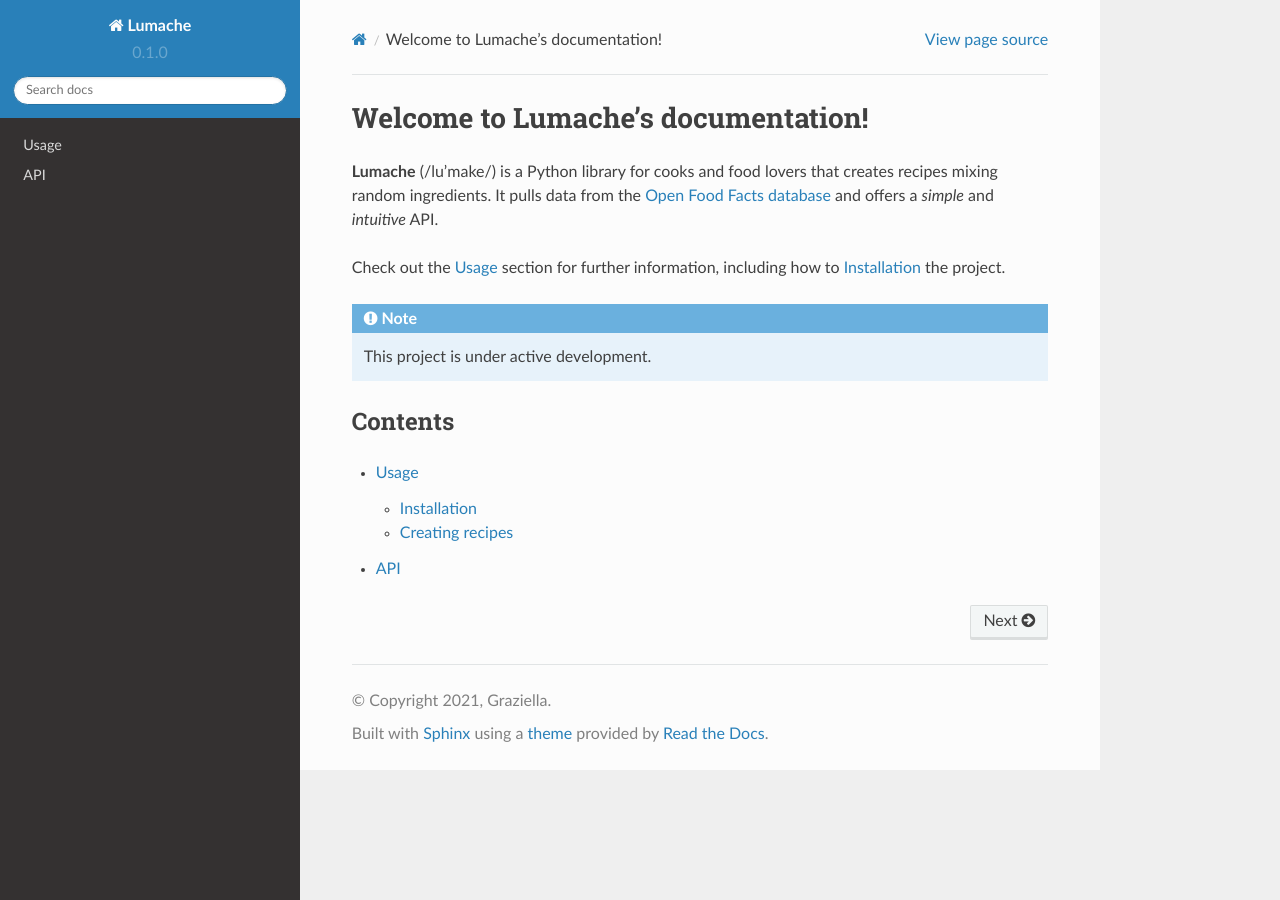
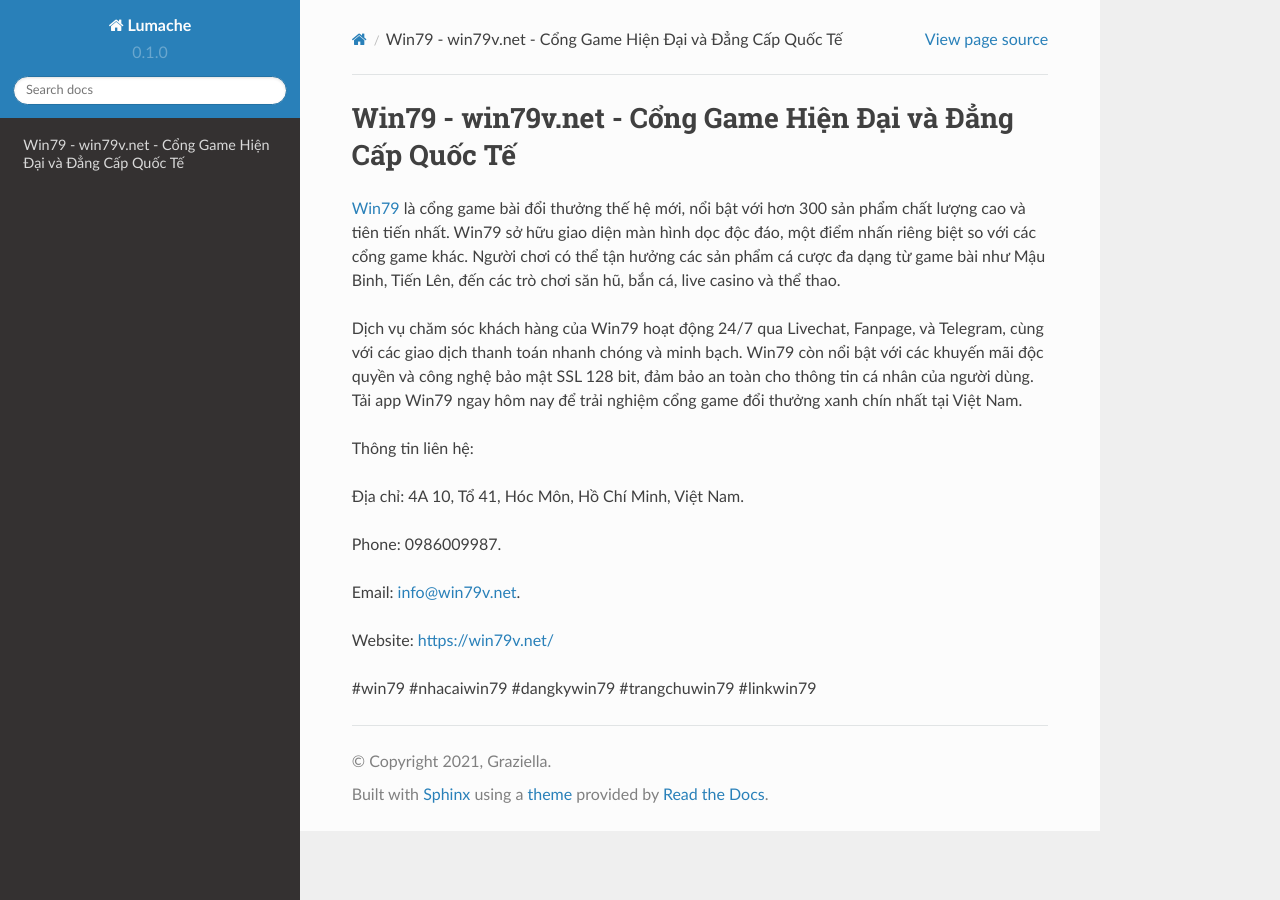
Before and after one commit to nhattuong947/win79vnet, a Sphinx documentation site: the page built from docs/source/index.rst, in a window 1280 px wide. Built offline with Sphinx 7.4.7 and the Read the Docs theme 2.0.0, drawn with Linux system fonts in a browser that asks for light colours.

Commit message:
Update index.rst

```diff
--- a/docs/source/index.rst
+++ b/docs/source/index.rst
@@ -1,22 +1,18 @@
-Welcome to Lumache's documentation!
+Win79 - win79v.net - Cổng Game Hiện Đại và Đẳng Cấp Quốc Tế
 ===================================
 
-**Lumache** (/lu'make/) is a Python library for cooks and food lovers
-that creates recipes mixing random ingredients.
-It pulls data from the `Open Food Facts database <https://world.openfoodfacts.org/>`_
-and offers a *simple* and *intuitive* API.
+`Win79 <https://win79v.net/>`_ là cổng game bài đổi thưởng thế hệ mới, nổi bật với hơn 300 sản phẩm chất lượng cao và tiên tiến nhất. Win79 sở hữu giao diện màn hình dọc độc đáo, một điểm nhấn riêng biệt so với các cổng game khác. Người chơi có thể tận hưởng các sản phẩm cá cược đa dạng từ game bài như Mậu Binh, Tiến Lên, đến các trò chơi săn hũ, bắn cá, live casino và thể thao.
 
-Check out the :doc:`usage` section for further information, including
-how to :ref:`installation` the project.
+Dịch vụ chăm sóc khách hàng của Win79 hoạt động 24/7 qua Livechat, Fanpage, và Telegram, cùng với các giao dịch thanh toán nhanh chóng và minh bạch. Win79 còn nổi bật với các khuyến mãi độc quyền và công nghệ bảo mật SSL 128 bit, đảm bảo an toàn cho thông tin cá nhân của người dùng. Tải app Win79 ngay hôm nay để trải nghiệm cổng game đổi thưởng xanh chín nhất tại Việt Nam.
 
-.. note::
+Thông tin liên hệ:
 
-   This project is under active development.
+Địa chỉ: 4A 10, Tổ 41, Hóc Môn, Hồ Chí Minh, Việt Nam.
 
-Contents
---------
+Phone: 0986009987.
 
-.. toctree::
+Email: info@win79v.net.
 
-   usage
-   api
+Website: https://win79v.net/
+
+#win79 #nhacaiwin79 #dangkywin79 #trangchuwin79 #linkwin79
```
